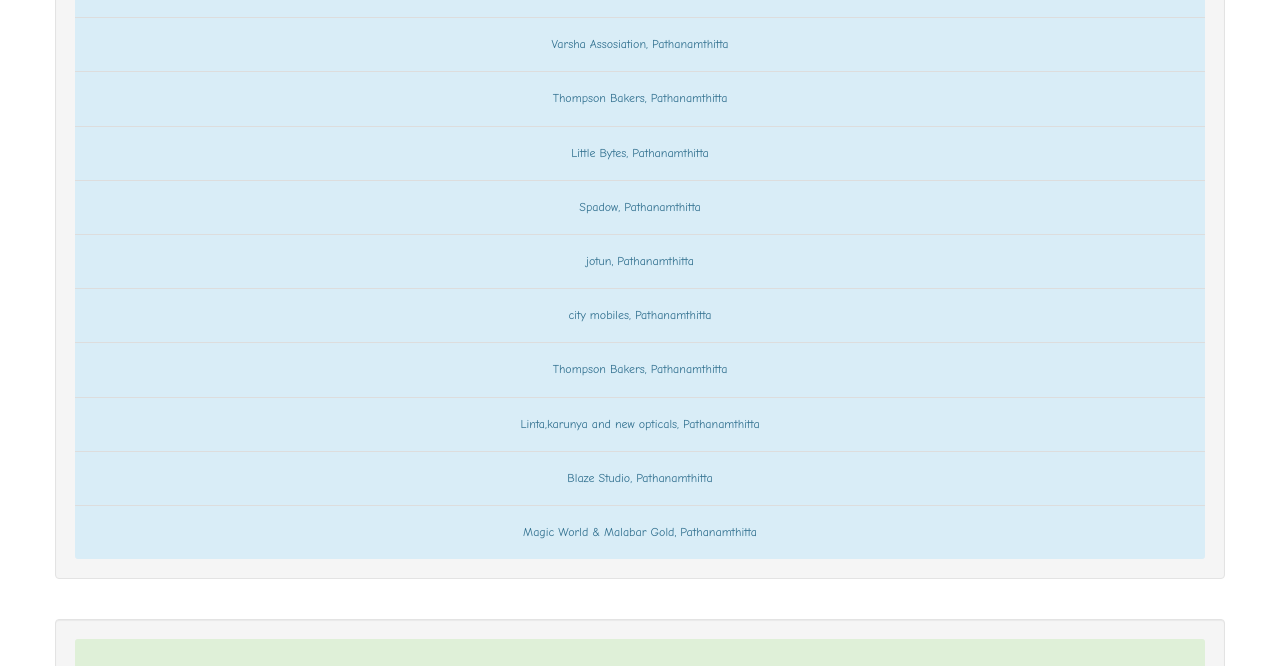
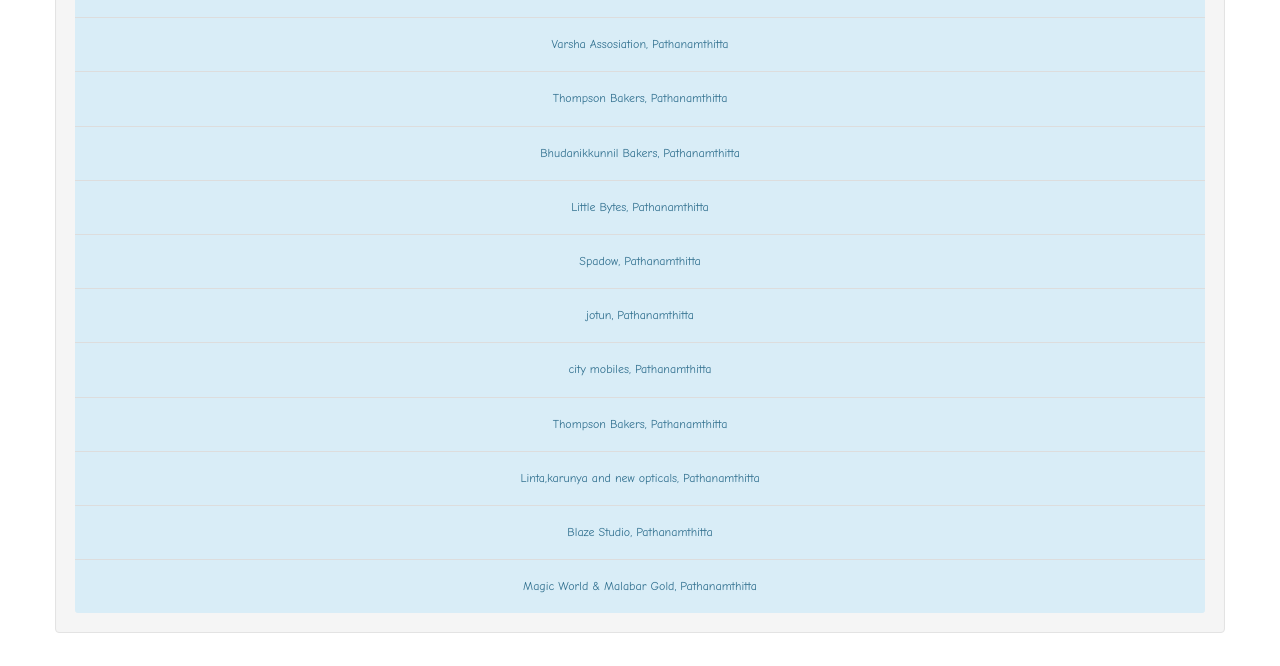
Before and after one commit to SoulVersion/tvastra, a plain HTML site: page index.html in a window 1280 px wide. Shown: the part 4021-4687 px from the top of the page. Drawn offline with Linux system fonts and the light colour scheme.

Commit message:
added a new sponser

```diff
--- a/index.html
+++ b/index.html
@@ -330,6 +330,7 @@
       <li class="list-group-item list-group-item-info"><h5>Chickies The Chip Shop, Pathanamthitta</h5></li>
       <li class="list-group-item list-group-item-info"><h6>Varsha Assosiation, Pathanamthitta</h6></li>
       <li class="list-group-item list-group-item-info"><h6>Thompson Bakers, Pathanamthitta</h6></li>
+      <li class="list-group-item list-group-item-info"><h6>Bhudanikkunnil Bakers, Pathanamthitta</h6></li>
       <li class="list-group-item list-group-item-info"><h6>Little Bytes, Pathanamthitta</h6></li>
       <li class="list-group-item list-group-item-info"><h6>Spadow, Pathanamthitta</h6></li>
       <li class="list-group-item list-group-item-info"><h6>jotun, Pathanamthitta</h6></li>
```
